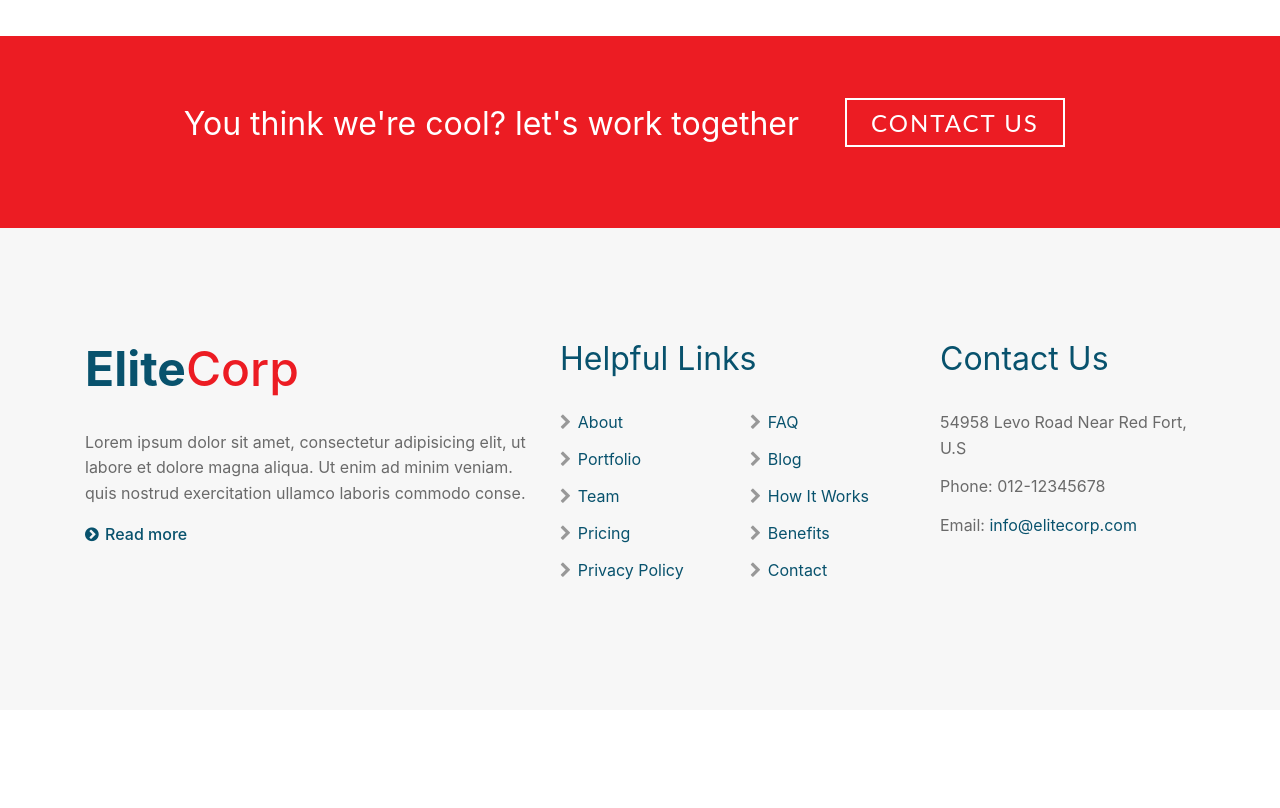
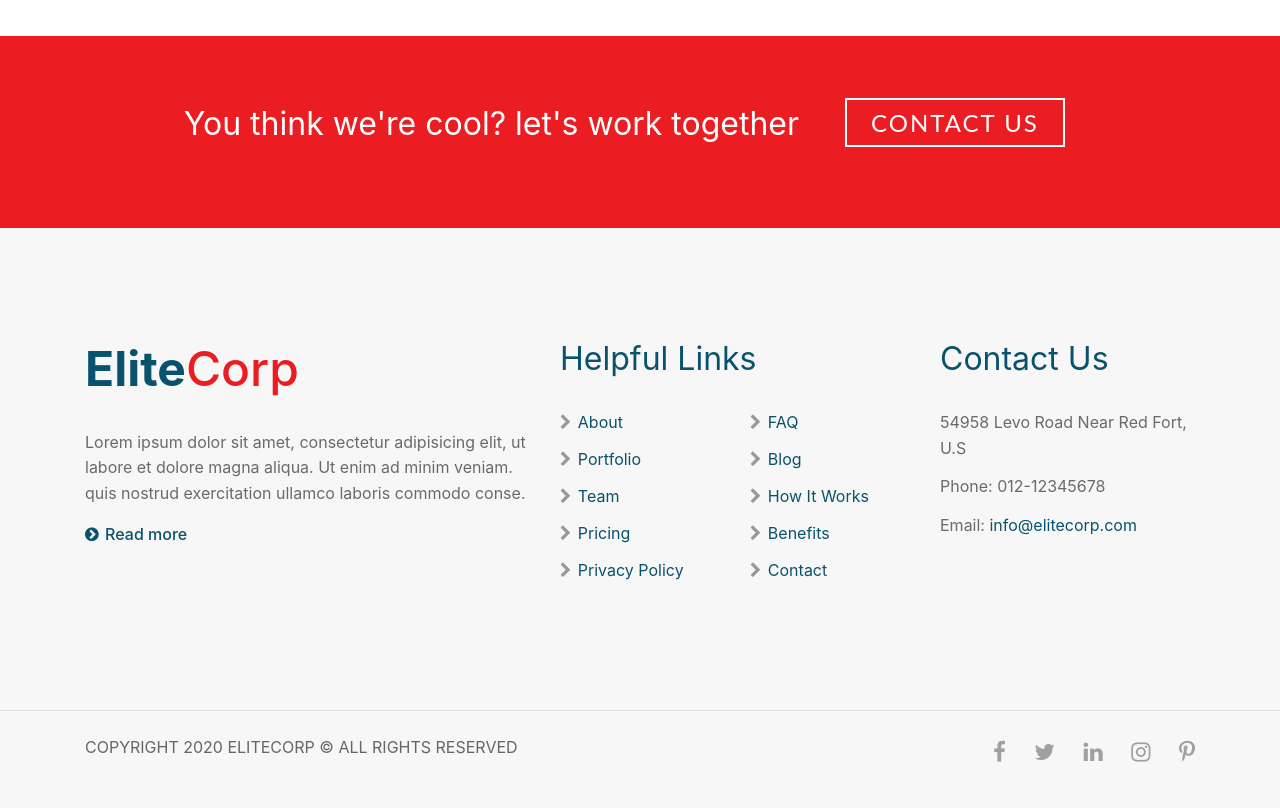
Before and after one commit to itsmar1/EliteCorp, a plain HTML site: page index.html in a window 1280 px wide. Shown: the part 5411-6219 px from the top of the page. Before the commit the page ends 6121 px from the top, so only its background shows below. Drawn offline with nearby package versions, Linux system fonts and the light colour scheme.

Commit message:
Create Copyright section

```diff
--- a/css/main.css
+++ b/css/main.css
@@ -621,3 +621,36 @@
 }
 
 /* End Footer */
+
+
+/* Start Copyright */
+
+.copyright {
+    background-color: #f7f7f7;
+    border-top: 1px solid #dde4e5;
+    padding: 1.5rem 0;
+}
+
+.copyright ul li {
+    display: inline-block;
+    margin-left: 1.5rem;
+    font-size: 1.4rem;
+}
+
+.copyright ul li a {
+    color: #a0a0a0;
+}
+
+.copyright ul li a:hover {
+    color: #ec1c23;
+    -webkit-transition: all .3s ease-in-out;
+    -moz-transition: all .3s ease-in-out;
+    -o-transition: all .3s ease-in-out;
+    transition: all .3s ease-in-out;
+}
+
+.copyright p {
+    color: #666;
+}
+
+/* End Copyrigh */
--- a/index.html
+++ b/index.html
@@ -406,6 +406,27 @@
     </div>
     <!-- End Footer -->
 
+    <!-- Start Copyright -->
+    <div class="copyright">
+      <div class="container">
+        <div class="row">
+          <div class="col text-left text-uppercase">
+            <p>copyright 2020 elitecorp &copy; all rights reserved</p>
+          </div>
+          <div class="col text-right">
+            <ul class="list-unstyled">
+              <li><a href="#"><i class="fa fa-facebook"></i></a></li>
+              <li><a href="#"><i class="fa fa-twitter"></i></a></li>
+              <li><a href="#"><i class="fa fa-linkedin"></i></a></li>
+              <li><a href="#"><i class="fa fa-instagram"></i></a></li>
+              <li><a href="#"><i class="fa fa-pinterest-p"></i></a></li>
+            </ul>
+          </div>
+        </div>
+      </div>
+    </div>
+    <!-- End Copyright -->
+
     <script src="js/jquery-3.5.1.min.js"></script>
     <script src="https://cdn.jsdelivr.net/npm/popper.js@1.16.1/dist/umd/popper.min.js" integrity="sha384-9/reFTGAW83EW2RDu2S0VKaIzap3H66lZH81PoYlFhbGU+6BZp6G7niu735Sk7lN" crossorigin="anonymous"></script>
     <script src="js/bootstrap.min.js"></script>
```
